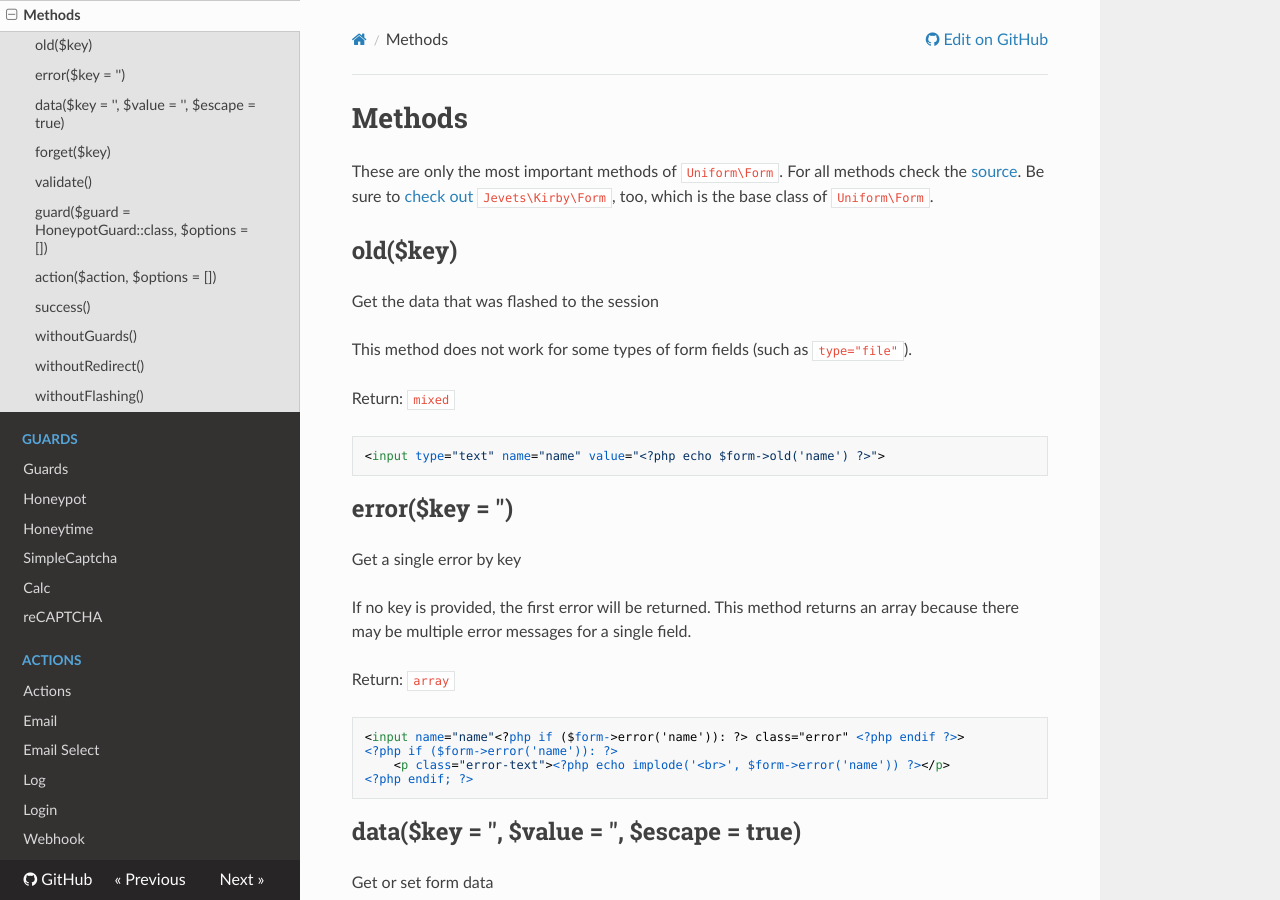
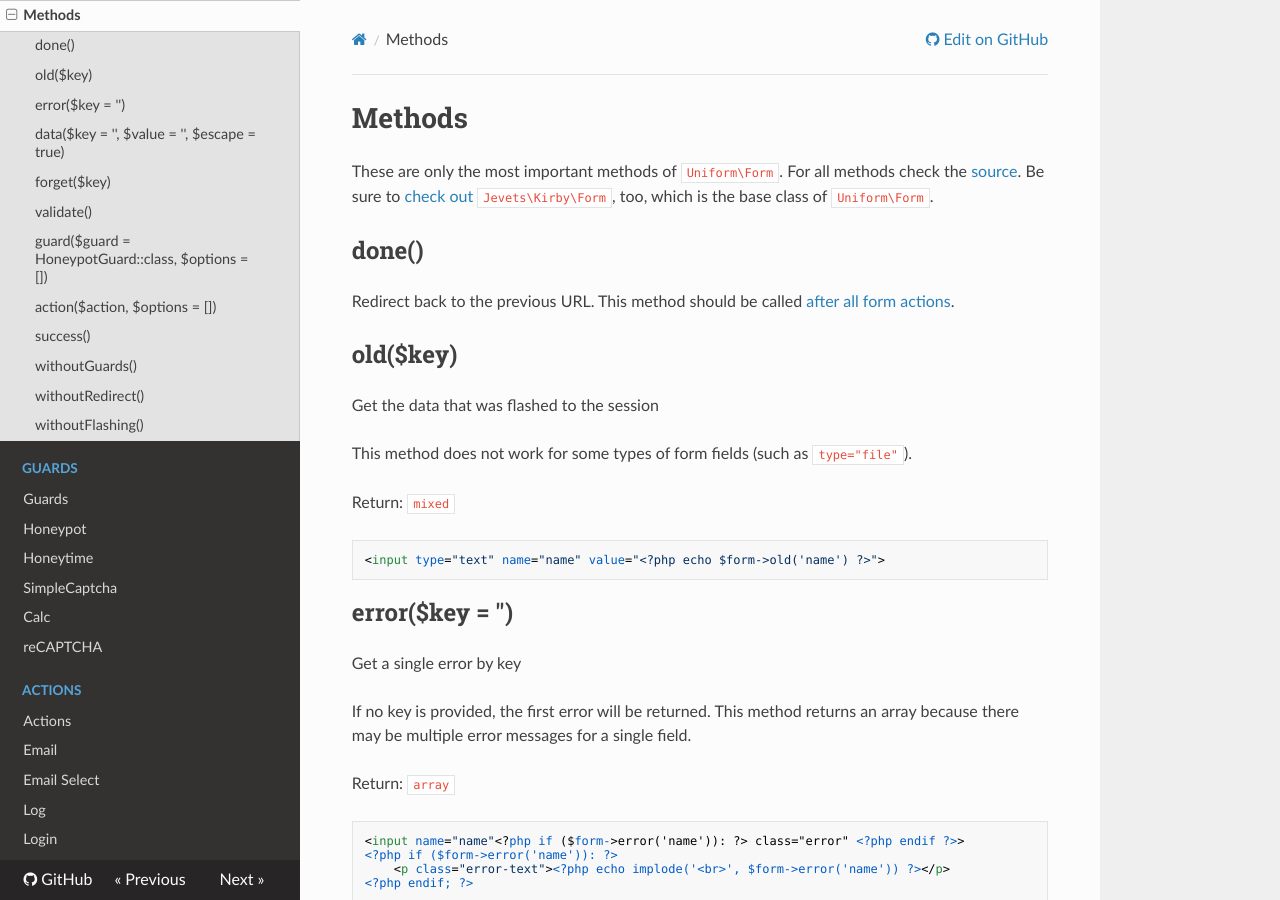
Before and after one commit to mzur/kirby-uniform, an MkDocs documentation site: the page built from docs/methods.md, in a window 1280 px wide and 900 px high. Built offline with MkDocs 1.6.1, drawn with Linux system fonts in a browser that asks for light colours; nearby versions of some CDN libraries; old or Windows-style settings are respelled for this version of MkDocs.

Commit message:
Add the done() method to fix PRG pattern in case of form success
Resolves #231

```diff
--- a/docs/examples/basic.md
+++ b/docs/examples/basic.md
@@ -31,7 +31,7 @@ return function ($kirby)
         $form->emailAction([
             'to' => 'me@example.com',
             'from' => 'info@example.com',
-        ]);
+        ])->done();
     }
 
     return compact('form');
--- a/docs/examples/dynamic.md
+++ b/docs/examples/dynamic.md
@@ -38,7 +38,7 @@ return function ($kirby)
         $form->emailAction([
             'to' => 'me@example.com',
             'from' => 'info@example.com',
-        ]);
+        ])->done();
     }
 
     return compact('form', 'shopItems');
--- a/docs/methods.md
+++ b/docs/methods.md
@@ -1,6 +1,10 @@
 # Methods
 
 These are only the most important methods of `Uniform\Form`. For all methods check the [source](https://github.com/mzur/kirby-uniform/blob/master/src/Form.php). Be sure to [check out](https://github.com/mzur/kirby-form) `Jevets\Kirby\Form`, too, which is the base class of `Uniform\Form`.
+
+## done()
+
+Redirect back to the previous URL. This method should be called [after all form actions](usage).
 
 ## old($key)
 
```
Also changed, not shown: README.md (+1 -1 lines), docs/examples/extended.md (+1 -1 lines), docs/usage.md (+3 -1 lines), 1 other file.
